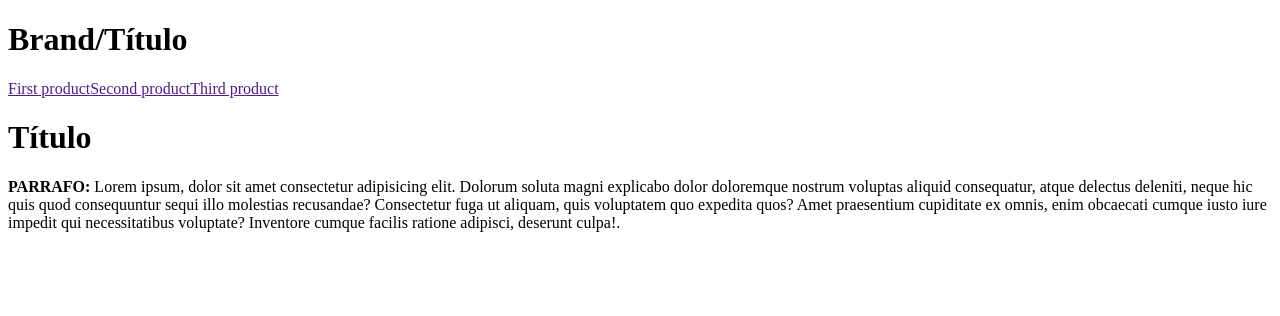
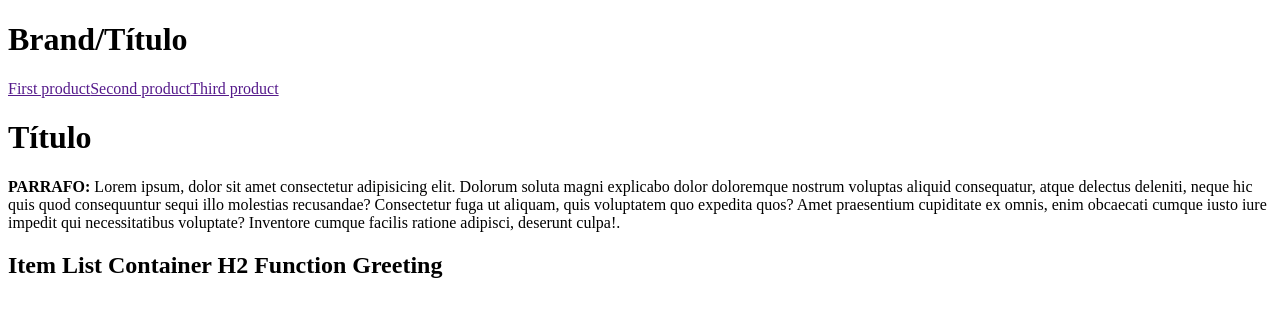
Before and after one commit to DavidNizDev/ProyectoReactNiz, a React (Create React App) app: page / in a window 1280 px wide. Shown: the top 316 px of the page. Built offline with nearby package versions, Linux system fonts and the light colour scheme.

Commit message:
CartWidget & ItemListContainer added

```diff
--- a/package.json
+++ b/package.json
@@ -3,6 +3,9 @@
   "version": "0.1.0",
   "private": true,
   "dependencies": {
+    "@fortawesome/fontawesome-svg-core": "^6.1.2",
+    "@fortawesome/free-solid-svg-icons": "^6.1.2",
+    "@fortawesome/react-fontawesome": "^0.2.0",
     "@testing-library/jest-dom": "^5.16.4",
     "@testing-library/react": "^13.3.0",
     "@testing-library/user-event": "^13.5.0",
--- a/src/App.js
+++ b/src/App.js
@@ -1,8 +1,14 @@
+import element from "./components/CartWidget";
+import ItemListContainer from "./components/ItemListContainer";
+
+
 function App() {
   return <>
     <h1>Título</h1>
     <p><b>PARRAFO:</b> Lorem ipsum, dolor sit amet consectetur adipisicing elit. Dolorum soluta magni explicabo dolor doloremque nostrum voluptas aliquid consequatur, atque delectus deleniti, neque hic quis quod consequuntur sequi illo molestias recusandae?
-    Consectetur fuga ut aliquam, quis voluptatem quo expedita quos? Amet praesentium cupiditate ex omnis, enim obcaecati cumque iusto iure impedit qui necessitatibus voluptate? Inventore cumque facilis ratione adipisci, deserunt culpa!.</p>
+      Consectetur fuga ut aliquam, quis voluptatem quo expedita quos? Amet praesentium cupiditate ex omnis, enim obcaecati cumque iusto iure impedit qui necessitatibus voluptate? Inventore cumque facilis ratione adipisci, deserunt culpa!.</p>
+    <ItemListContainer />
+    <element />
   </>
 }
 export default App;
--- /dev/null
+++ b/src/components/CartWidget.js
@@ -0,0 +1,9 @@
+import ReactDOM from 'react-dom'
+import { FontAwesomeIcon } from '@fortawesome/react-fontawesome'
+import { faCoffee } from '@fortawesome/free-solid-svg-icons'
+
+const element = <FontAwesomeIcon icon={faCoffee} />
+
+
+
+export default element;
--- /dev/null
+++ b/src/components/ItemListContainer.js
@@ -0,0 +1,4 @@
+function ItemListContainer() {
+    return <h2>Item List Container H2 Function Greeting</h2>;
+}
+export default ItemListContainer;
--- a/src/components/NavBar.js
+++ b/src/components/NavBar.js
@@ -1,7 +1,7 @@
 function NavBar() {
     return (<>
        <h1>Brand/Título</h1>
-       <nav >
+       <nav>
         <a href="">First product</a>
         <a href="">Second product</a>
         <a href="">Third product</a>
--- a/src/index.js
+++ b/src/index.js
@@ -5,6 +5,6 @@ import NavBar from './components/NavBar';
 
 const root = ReactDOM.createRoot(document.getElementById('root'));
 root.render(<>
-                <NavBar/>
-                <App/>
-            </>);
+    <NavBar />
+    <App />
+</>);
```
Also changed, not shown: 1 other file (tests, documents, lock files or other folders).
